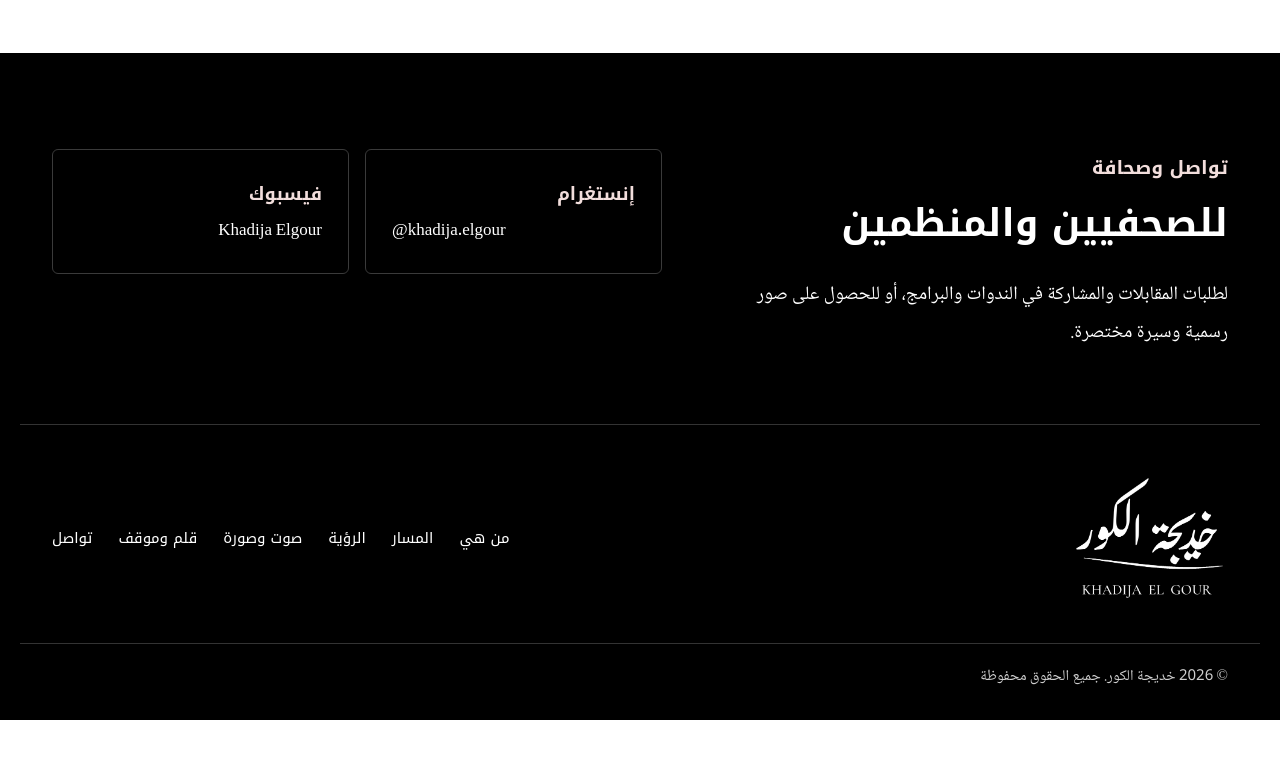
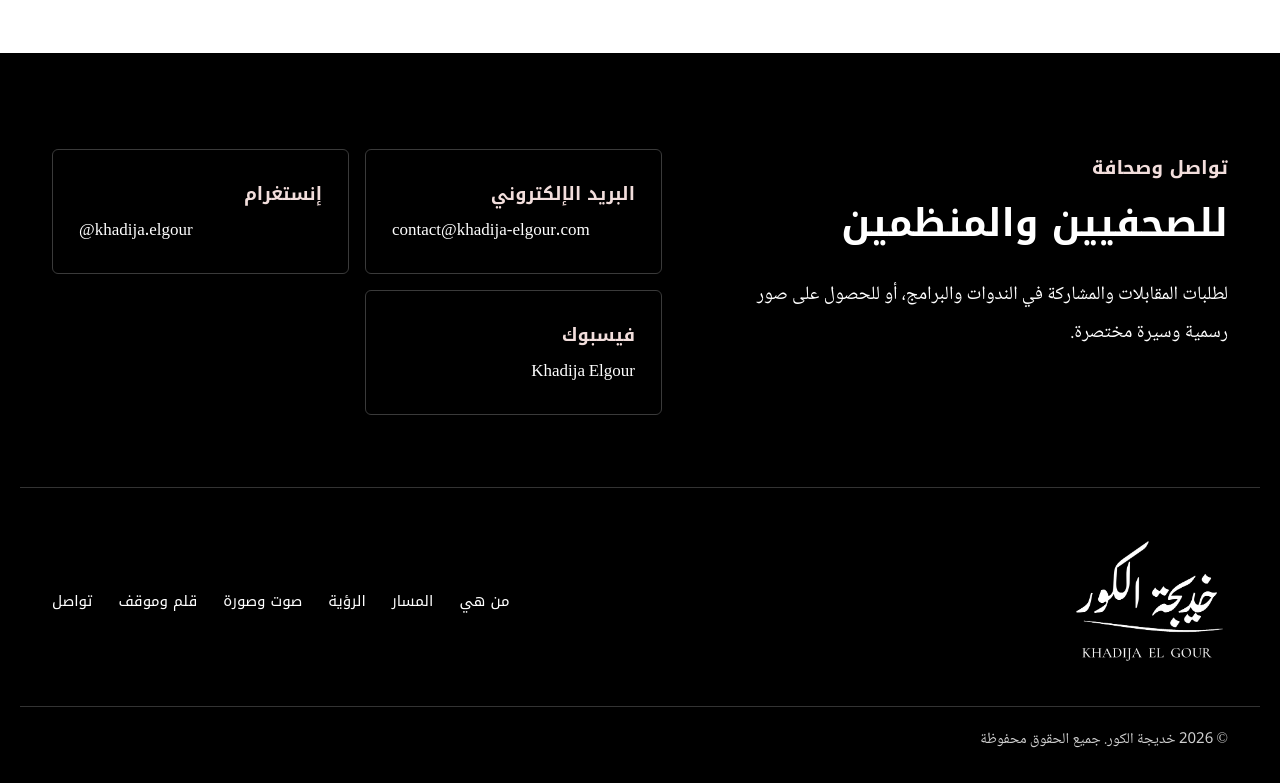
Before and after one commit to elgourkhadija6-spec/Khadija-El-Gour, a plain HTML site: page articles.html in a window 1280 px wide. Shown: the part 2117-2900 px from the top of the page. Before the commit the page ends 2837 px from the top, so only its background shows below. Drawn offline with nearby package versions, Linux system fonts and the light colour scheme.

Commit message:
Email de contact : contact@khadija-elgour.com

```diff
--- a/articles.html
+++ b/articles.html
@@ -81,7 +81,7 @@
       <p>لطلبات المقابلات والمشاركة في الندوات والبرامج، أو للحصول على صور رسمية وسيرة مختصرة.</p>
     </div>
     <div class="contact-cards">
-
+      <a class="contact-card" href="mailto:contact@khadija-elgour.com"><strong>البريد الإلكتروني</strong><span dir="ltr">contact@khadija-elgour.com</span></a>
       <a class="contact-card" href="https://www.instagram.com/khadija.elgour/" target="_blank" rel="noopener me"><strong>إنستغرام</strong><span dir="ltr">@khadija.elgour</span></a>
       <a class="contact-card" href="https://www.facebook.com/people/Khadija-Elgour/pfbid033oiq3Kdi32P4pVrUb5zmfWpfJvq4LmVyfrSkHgcYe2cjf7UPnNTNFXPyCkeNq4Zdl/" target="_blank" rel="noopener me"><strong>فيسبوك</strong><span>Khadija Elgour</span></a>
     </div>
```
Also changed, not shown: index.html (+1 -1 lines), maqal-a3yan.html (+1 -1 lines), maqal-barlaman.html (+1 -1 lines), maqal-bitala.html (+1 -1 lines), maqal-chabab-europa.html (+1 -1 lines), maqal-chabab-ofok.html (+1 -1 lines), maqal-dawla-ahzab.html (+1 -1 lines), maqal-ia-mourachihat.html (+1 -1 lines), maqal-maghribiyati.html (+1 -1 lines), maqal-mar2a-barnamaj.html (+1 -1 lines), maqal-marrakech.html (+1 -1 lines), maqal-mo2athirin.html (+1 -1 lines), medias.html (+1 -1 lines), parcours.html (+1 -1 lines), 1 more files.
